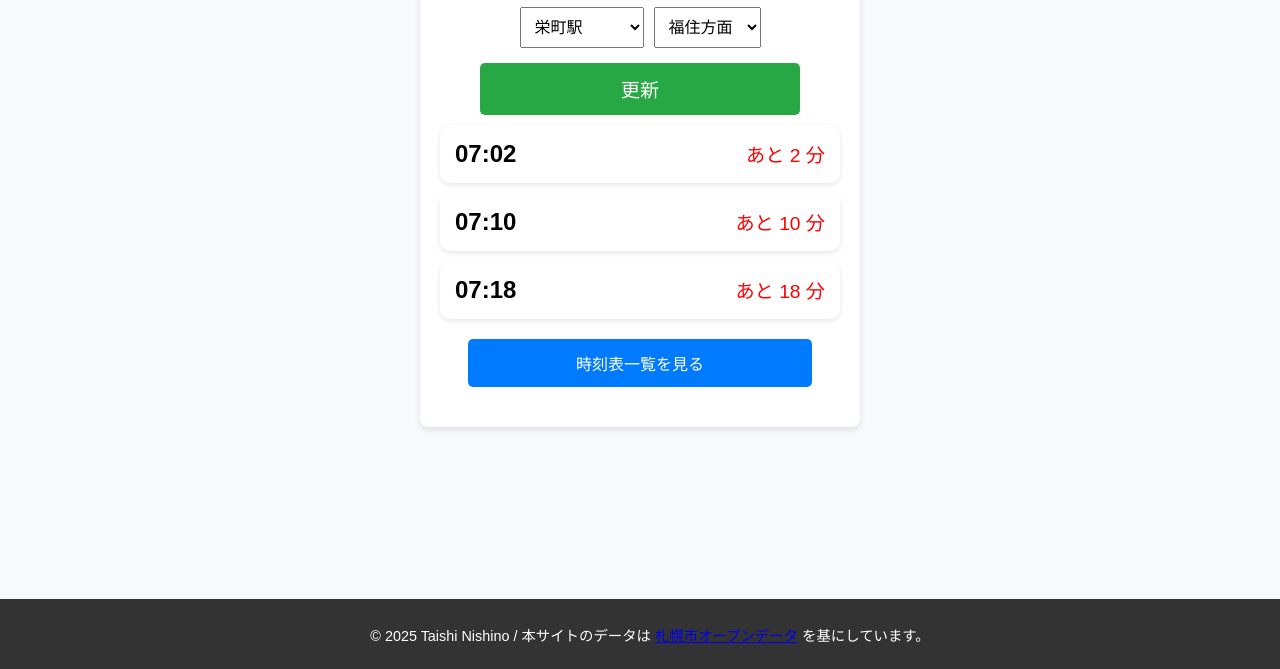
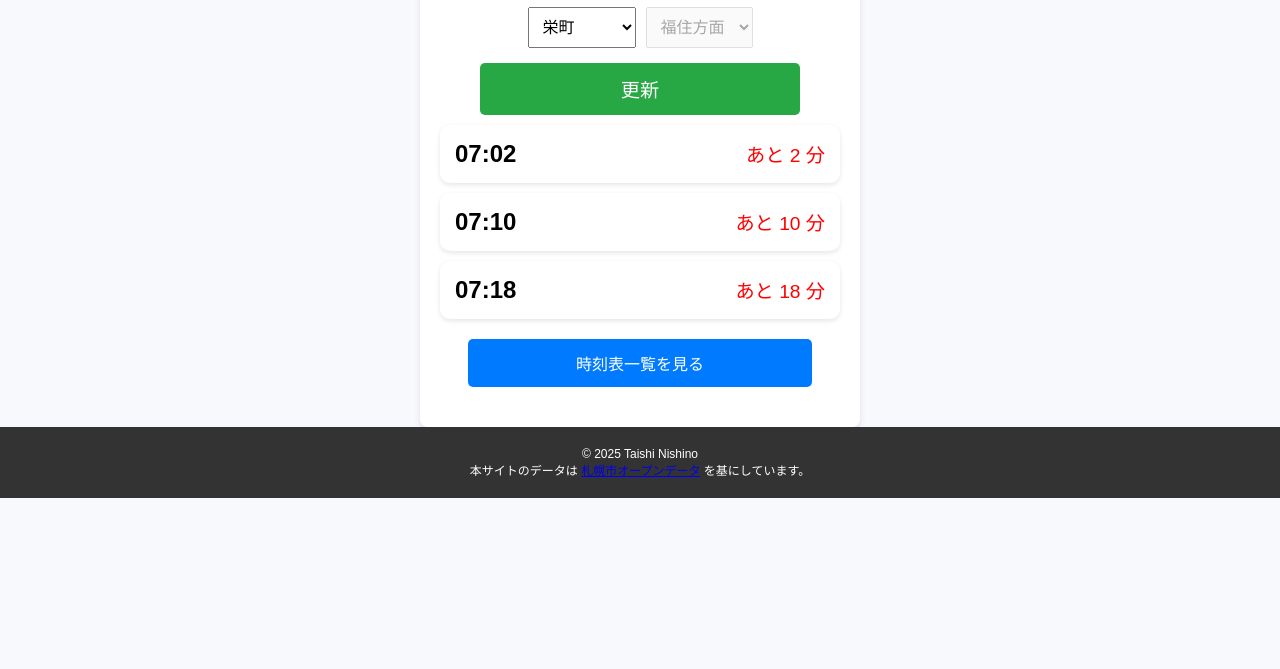
Before and after one commit to nishino-taishi-6657/sapporo-subway-timetable, a website: page index.html in a window 1280 px wide. Shown: the part 131-800 px from the top of the page. Drawn offline with nearby package versions, Linux system fonts and the light colour scheme.

Commit message:
jsonで駅のCSVを管理できるようにしたかったが、動かない

```diff
--- /dev/null
+++ b/data/stations.json
@@ -0,0 +1,6 @@
+[
+    { "name": "栄町", "filename": "sakaemachi_timetable.csv", "isTerminal": true, "directions": ["福住方面"] },
+    { "name": "北13条東", "filename": "kita13_timetable.csv", "isTerminal": false, "directions": ["福住方面", "栄町方面"] },
+    { "name": "美園", "filename": "misono_timetable.csv", "isTerminal": false, "directions": ["福住方面", "栄町方面"] },
+    { "name": "福住", "filename": "fukuzumi_timetable.csv", "isTerminal": true, "directions": ["栄町方面"] }
+  ]
--- a/footer.html
+++ b/footer.html
@@ -1,3 +1,4 @@
 <footer>
-    <p>© 2025 Taishi Nishino / 本サイトのデータは <a href="opendata.html">札幌市オープンデータ</a> を基にしています。</p>
+    <p>© 2025 Taishi Nishino <br />
+        本サイトのデータは <a href="opendata.html">札幌市オープンデータ</a> を基にしています。</p>
 </footer>
--- a/index.html
+++ b/index.html
@@ -34,6 +34,25 @@
 
     <script src="https://cdn.jsdelivr.net/npm/papaparse@5.3.2/papaparse.min.js"></script>
     <script src="script.js"></script>
+    <script>
+        async function initStations() {
+            const response = await fetch('data/stations.json');
+            const stations = await response.json();
+
+            const stationSelect = document.getElementById('station');
+            stationSelect.innerHTML = stations.map(s =>
+                `<option value="${s.filename}">${s.name}</option>`
+            ).join('');
+
+            const savedStation = localStorage.getItem('selectedStation') || stations[0].filename;
+            stationSelect.value = savedStation;
+
+            updateDirectionOptions(stations.find(s => s.filename === savedStation));
+            displayTimetable();
+        }
+
+        document.addEventListener('DOMContentLoaded', initStations);
+    </script>
 </body>
 </html>
 
--- a/script.js
+++ b/script.js
@@ -1,4 +1,4 @@
-// ⏰ 現在時刻をリアルタイムで表示する関数
+// ⏰ 現在時刻をリアルタイム表示
 function updateCurrentTime() {
     const now = new Date();
     document.getElementById('currentTime').textContent = now.toLocaleString('ja-JP', {
@@ -9,21 +9,38 @@ function updateCurrentTime() {
 }
 setInterval(updateCurrentTime, 1000);
 
-document.addEventListener("DOMContentLoaded", function () {
+// stations.jsonを読み込む関数を追加
+async function loadStations() {
+    const response = await fetch('data/stations.json');
+    return await response.json();
+}
+
+// 駅選択時に方面をJSONに従ってロックする処理
+async function updateDirectionOptions(stationObj) {
+    const directionSelect = document.getElementById("direction");
+    directionSelect.innerHTML = stationObj.directions
+        .map(dir => `<option value="${dir}">${dir}</option>`).join('');
+    directionSelect.disabled = stationObj.directions.length === 1;
+}
+
+// DOMContentLoaded内を次のように書き換える（差分のみ）
+document.addEventListener("DOMContentLoaded", async function () {
     const stationSelect = document.getElementById("station");
     const directionSelect = document.getElementById("direction");
+    const stations = await loadStations();
 
-    // 初回ロード時に localStorage から設定を取得（ない場合は栄町駅＆福住方面）
-    const savedStation = localStorage.getItem("selectedStation") || "栄町";
-    const savedDirection = localStorage.getItem("selectedDirection") || "福住方面";
+    const savedStation = localStorage.getItem("selectedStation") || stations[0].filename;
+    stationSelect.value = savedStation;
 
-    stationSelect.value = savedStation;
-    updateDirectionOptions(savedStation);
+    const selectedStationObj = stations.find(s => s.filename === savedStation);
+    await updateDirectionOptions(selectedStationObj);
+
+    const savedDirection = localStorage.getItem("selectedDirection") || selectedStationObj.directions[0];
     directionSelect.value = savedDirection;
 
-    // イベントリスナー設定
-    stationSelect.addEventListener("change", function () {
-        updateDirectionOptions(this.value);
+    stationSelect.addEventListener("change", async function () {
+        const currentStationObj = stations.find(s => s.filename === this.value);
+        await updateDirectionOptions(currentStationObj);
         localStorage.setItem("selectedStation", this.value);
         localStorage.setItem("selectedDirection", directionSelect.value);
         displayTimetable();
@@ -37,33 +54,21 @@ document.addEventListener("DOMContentLoaded", function () {
     displayTimetable();
 });
 
-// 🚆 駅の選択に応じて方面を変更
-function updateDirectionOptions(station) {
-    const directionSelect = document.getElementById("direction");
-    directionSelect.innerHTML = "";
-
-    if (station === "栄町") {
-        directionSelect.innerHTML = '<option value="福住方面">福住方面</option>';
-    } else {
-        directionSelect.innerHTML =
-            '<option value="福住方面">福住方面</option><option value="栄町方面">栄町方面</option>';
-    }
-}
-
-// 📂 CSVデータを読み込む関数
-async function loadCSV(station) {
-    const csvPath = `data/${station}_timetable.csv`;
-    const response = await fetch(csvPath);
+// 📂 CSVを読み込む関数
+async function loadCSV(filename) {
+    const response = await fetch(`data/${filename}`);
     const csvText = await response.text();
     return Papa.parse(csvText, { header: true }).data;
 }
 
-// 📅 時刻表を表示する関数（修正後）
+// 📅 時刻表を表示する関数
 async function displayTimetable() {
-    const station = document.getElementById('station').value;
-    const direction = document.getElementById('direction').value;
-    const data = await loadCSV(station === '栄町' ? 'sakaemachi' : 'kita13');
+    const stationSelect = document.getElementById('station');
+    const directionSelect = document.getElementById('direction');
+    const stationName = stationSelect.options[stationSelect.selectedIndex].textContent;
+    const direction = directionSelect.value;
 
+    const data = await loadCSV(stationSelect.value);
     if (!data.length) {
         document.getElementById("timetable").innerHTML = "<p>時刻表データがありません</p>";
         return;
@@ -74,7 +79,7 @@ async function displayTimetable() {
     const currentTime = now.getHours() * 60 + now.getMinutes();
 
     const filtered = data
-        .filter(row => row.曜日 === todayType && row.方向 === direction && row.駅名 === station)
+        .filter(row => row.曜日 === todayType && row.方向 === direction && row.駅名 === stationName)
         .map(row => {
             const [hour, min] = row.発車時刻.split(':');
             return { time: row.発車時刻, minutes: parseInt(hour) * 60 + parseInt(min) };
@@ -91,13 +96,12 @@ async function displayTimetable() {
     `).join('') : '<p>本日これ以上の電車はありません</p>';
 }
 
-// 🛑 更新ボタンの連打防止（5秒間クールダウン）
+// 🛑 更新ボタン連打防止 (5秒間)
 let lastUpdateTime = 0;
 const updateCooldown = 5000;
 
 document.getElementById("refreshBtn").addEventListener("click", function () {
     const now = Date.now();
-
     if (now - lastUpdateTime < updateCooldown) {
         alert("短時間での連続更新はできません。少し待ってください。");
         return;
@@ -117,6 +121,42 @@ document.getElementById("refreshBtn").addEventListener("click", function () {
     displayTimetable();
 });
 
-// 初回表示
+// 📌 DOM読み込み完了時処理
+document.addEventListener("DOMContentLoaded", async function () {
+    const stationSelect = document.getElementById("station");
+    const directionSelect = document.getElementById("direction");
+    const stations = await loadStations();
+
+    // 駅リストの動的作成
+    stationSelect.innerHTML = stations.map(station =>
+        `<option value="${station.filename}">${station.name}</option>`
+    ).join('');
+
+    // localStorageから取得した値を使って選択状態を復元
+    const savedStation = localStorage.getItem("selectedStation") || stations[0].filename;
+    stationSelect.value = savedStation;
+
+    const selectedStationObj = stations.find(s => s.filename === savedStation);
+    updateDirectionOptions(selectedStationObj);
+
+    const savedDirection = localStorage.getItem("selectedDirection") || selectedStationObj.directions[0];
+    directionSelect.value = savedDirection;
+
+    stationSelect.addEventListener("change", function () {
+        const currentStationObj = stations.find(s => s.filename === this.value);
+        updateDirectionOptions(currentStationObj);
+        localStorage.setItem("selectedStation", this.value);
+        localStorage.setItem("selectedDirection", directionSelect.value);
+        displayTimetable();
+    });
+
+    directionSelect.addEventListener("change", function () {
+        localStorage.setItem("selectedDirection", this.value);
+        displayTimetable();
+    });
+
+    displayTimetable();
+});
+
+// ⏰ 初回時刻表示
 updateCurrentTime();
-displayTimetable();
--- a/styles.css
+++ b/styles.css
@@ -199,12 +199,9 @@ button.disabled {
 
 /* フッター */
 footer {
-    position: fixed; /* 画面の下部に固定 */
-    bottom: 0;
-    width: 100%;
-    background: #333; /* ダークグレー */
+    background-color: #333;
     color: white;
     text-align: center;
-    padding: 10px;
-    font-size: 0.9em;
+    padding: 8px;
+    font-size: 12px;
 }
```
Also changed, not shown: opendata.html (+1 -1 lines), timetable.html (+4 -5 lines), timetable.js (+61 -20 lines).
